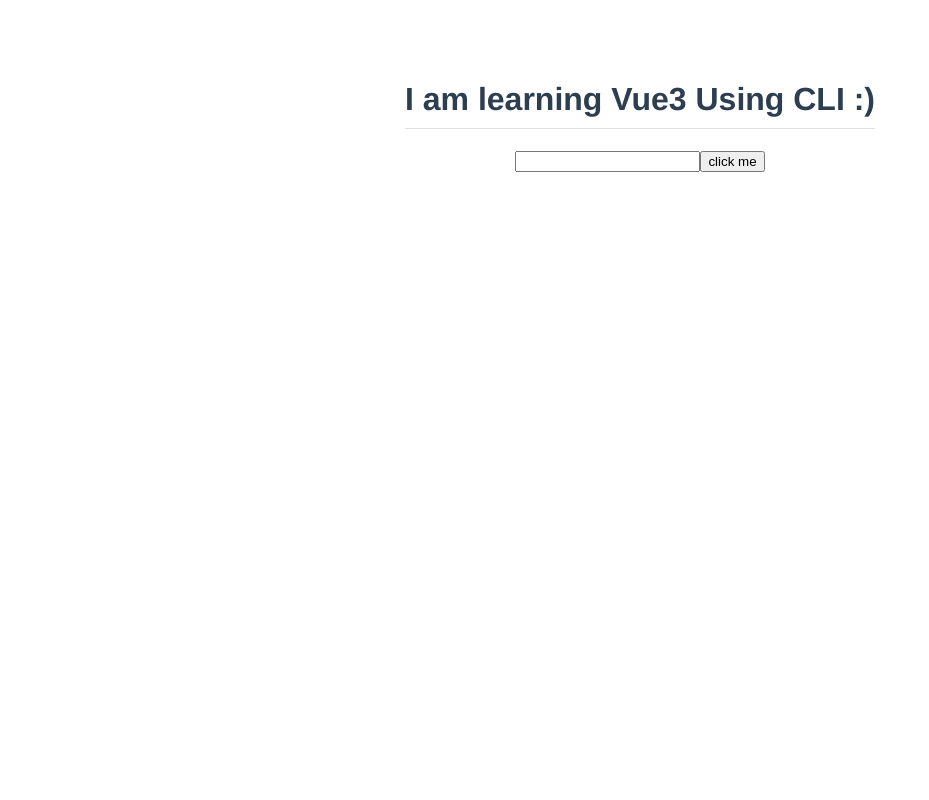
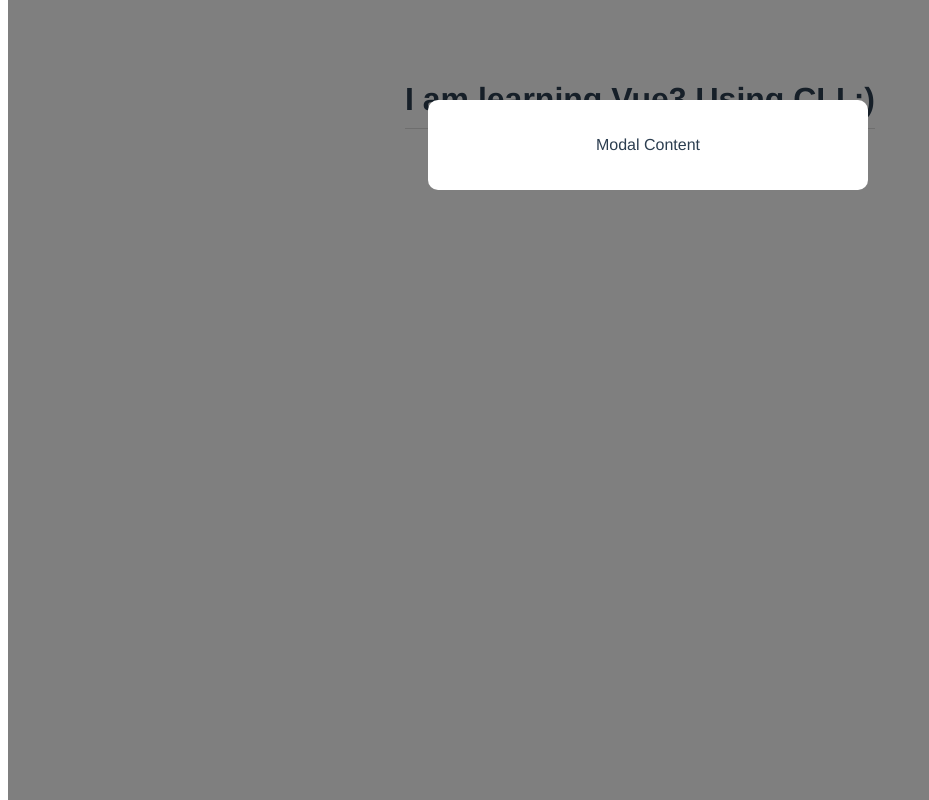
Before and after one commit to afmssrahi/learning-vue3-with-Vue-CLI, a Vue app: page / in a window 1280 px wide. Shown: the whole page, without its empty margins (0-929 px from the left). Built offline with nearby package versions, Linux system fonts and the light colour scheme.

Commit message:
multiple components

```diff
--- a/src/App.vue
+++ b/src/App.vue
@@ -1,12 +1,15 @@
 <template>
 	<h1>{{ title }}</h1>
+	<Modal />
 	<br />
 	<input type="text" ref="name" />
 	<button @click="handleClick">click me</button>
 </template>
 
 <script>
+import Modal from './components/Modal.vue';
 export default {
+	components: { Modal },
 	name: 'App',
 	data() {
 		return {
--- /dev/null
+++ b/src/components/Modal.vue
@@ -0,0 +1,31 @@
+<template>
+	<div class="backdrop">
+		<div class="modal">
+			<p>Modal Content</p>
+		</div>
+	</div>
+</template>
+
+<script>
+export default {
+	name: 'Modal',
+};
+</script>
+
+<style>
+.modal {
+	width: 400px;
+	padding: 20px;
+	margin: 100px auto;
+	background: #fff;
+	border-radius: 10px;
+}
+
+.backdrop {
+	top: 0;
+	position: fixed;
+	background: rgba(0, 0, 0, 0.5);
+	width: 100%;
+	height: 100%;
+}
+</style>
```
Also changed, not shown: src/components/HelloWorld.vue (deleted, +0 -58 lines).
